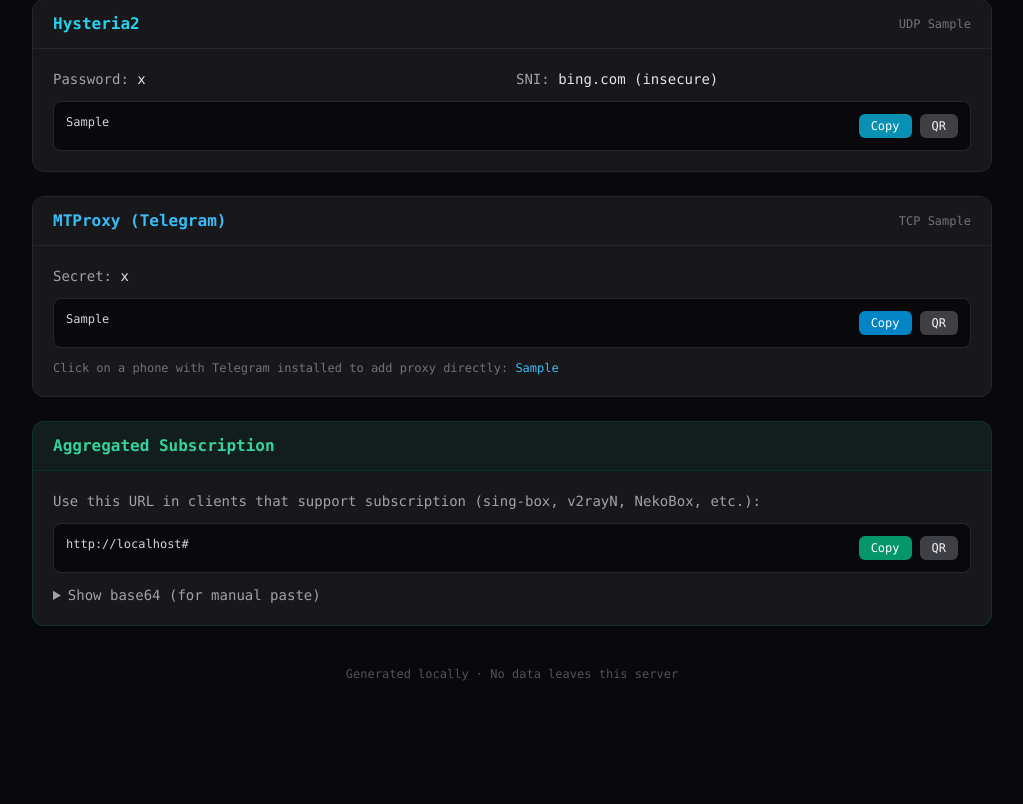
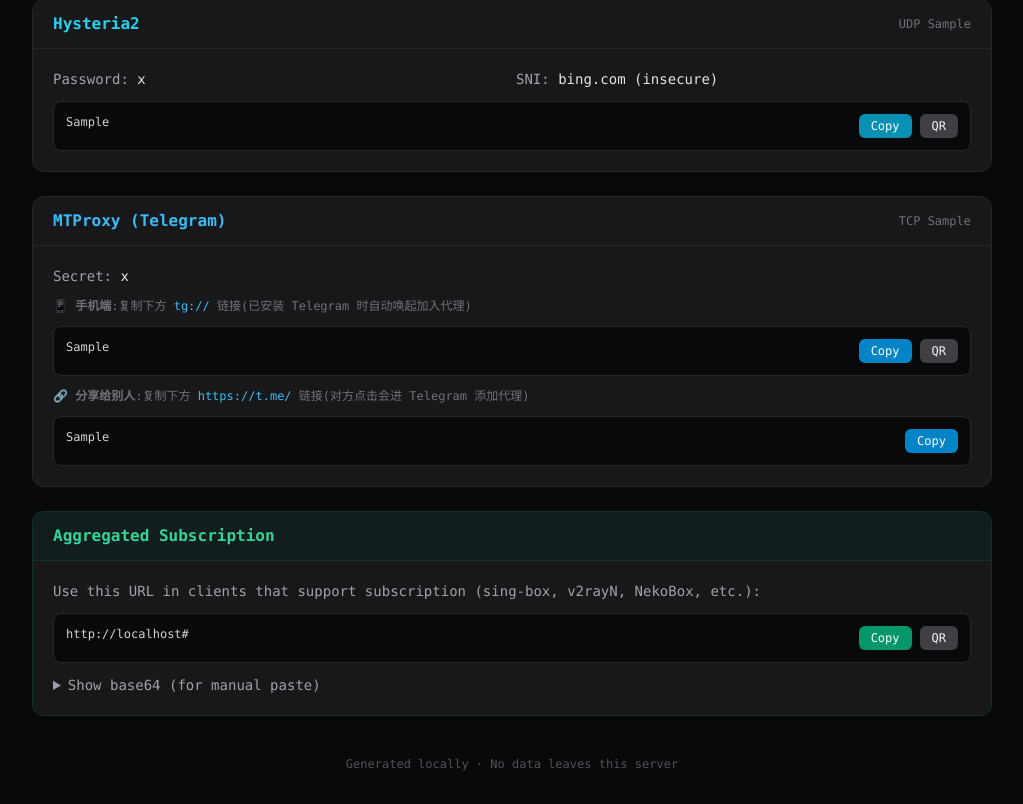
Before and after one commit to kpepsistar-cell/proxy-stack, a Flask app: template dashboard/templates/index.html in a window 1280 px wide. Shown: the part 484-1288 px from the top of the page, without its empty margins (128-1151 px from the left). Before the commit the page ends 1165 px from the top, so only its background shows below. Run offline with Flask 3, Linux system fonts and the light colour scheme; the template is opened without the code that fills it: most values are stand-ins (such as "Sample title", 1, 10 or a date in 2020); some libraries are stand-ins or nearby versions.

Commit message:
Update index.html

```diff
--- a/dashboard/templates/index.html
+++ b/dashboard/templates/index.html
@@ -116,17 +116,24 @@
         <div class="text-sm text-zinc-400">
           Secret: <span class="text-zinc-200 break-all">{{ cfg.MTG_SECRET }}</span>
         </div>
+        <p class="text-xs text-zinc-500">
+          📱 <strong>手机端</strong>:复制下方 <code class="text-sky-400">tg://</code> 链接(已安装 Telegram 时自动唤起加入代理)
+        </p>
         <div class="bg-zinc-950 border border-zinc-800 rounded-lg p-3 flex items-start gap-2">
-          <code class="text-xs text-zinc-300 flex-1 break-all" id="link-mtg">{{ links.mtg_https }}</code>
+          <code class="text-xs text-zinc-300 flex-1 break-all" id="link-mtg-tg">{{ links.mtg_tg }}</code>
           <button class="copy-btn shrink-0 px-3 py-1 text-xs bg-sky-600 hover:bg-sky-500 rounded-md text-white"
-                  data-target="link-mtg">Copy</button>
+                  data-target="link-mtg-tg">Copy</button>
           <button class="qr-btn shrink-0 px-3 py-1 text-xs bg-zinc-700 hover:bg-zinc-600 rounded-md"
-                  data-text="{{ links.mtg_https }}">QR</button>
+                  data-text="{{ links.mtg_tg }}">QR</button>
         </div>
         <p class="text-xs text-zinc-500">
-          Click on a phone with Telegram installed to add proxy directly:
-          <a href="{{ links.mtg_tg }}" class="text-sky-400 hover:underline">{{ links.mtg_tg }}</a>
+          🔗 <strong>分享给别人</strong>:复制下方 <code class="text-sky-400">https://t.me/</code> 链接(对方点击会进 Telegram 添加代理)
         </p>
+        <div class="bg-zinc-950 border border-zinc-800 rounded-lg p-3 flex items-start gap-2">
+          <code class="text-xs text-zinc-300 flex-1 break-all" id="link-mtg-https">{{ links.mtg_https }}</code>
+          <button class="copy-btn shrink-0 px-3 py-1 text-xs bg-sky-600 hover:bg-sky-500 rounded-md text-white"
+                  data-target="link-mtg-https">Copy</button>
+        </div>
       </div>
     </div>
   </section>
@@ -184,27 +191,55 @@
   });
 })();
 
-// Copy to clipboard
+// 复制到剪贴板(兼容 HTTP 和 HTTPS,以及不支持 navigator.clipboard 的旧浏览器)
+function copyText(text, btn) {
+  const showSuccess = () => {
+    const orig = btn.textContent;
+    btn.textContent = '✓ 已复制';
+    setTimeout(() => btn.textContent = orig, 1500);
+  };
+  const showFail = () => {
+    const orig = btn.textContent;
+    btn.textContent = '✗ 失败';
+    setTimeout(() => btn.textContent = orig, 1500);
+  };
+
+  // 优先用现代 API(HTTPS 下可用)
+  if (navigator.clipboard && window.isSecureContext) {
+    navigator.clipboard.writeText(text)
+      .then(showSuccess)
+      .catch(() => fallbackCopy(text) ? showSuccess() : showFail());
+  } else {
+    // HTTP 下用 fallback
+    fallbackCopy(text) ? showSuccess() : showFail();
+  }
+}
+
+function fallbackCopy(text) {
+  const ta = document.createElement('textarea');
+  ta.value = text;
+  ta.style.position = 'fixed';
+  ta.style.top = '0';
+  ta.style.left = '0';
+  ta.style.opacity = '0';
+  document.body.appendChild(ta);
+  ta.focus();
+  ta.select();
+  let success = false;
+  try {
+    success = document.execCommand('copy');
+  } catch (e) {
+    success = false;
+  }
+  document.body.removeChild(ta);
+  return success;
+}
+
 document.querySelectorAll('.copy-btn').forEach(btn => {
   btn.addEventListener('click', () => {
     const target = document.getElementById(btn.dataset.target);
     if (!target) return;
-    const text = target.textContent.trim();
-    navigator.clipboard.writeText(text).then(() => {
-      const orig = btn.textContent;
-      btn.textContent = '✓ Copied';
-      setTimeout(() => btn.textContent = orig, 1500);
-    }).catch(() => {
-      // Fallback
-      const ta = document.createElement('textarea');
-      ta.value = text;
-      document.body.appendChild(ta);
-      ta.select();
-      document.execCommand('copy');
-      ta.remove();
-      btn.textContent = '✓ Copied';
-      setTimeout(() => btn.textContent = 'Copy', 1500);
-    });
+    copyText(target.textContent.trim(), btn);
   });
 });
 
```
